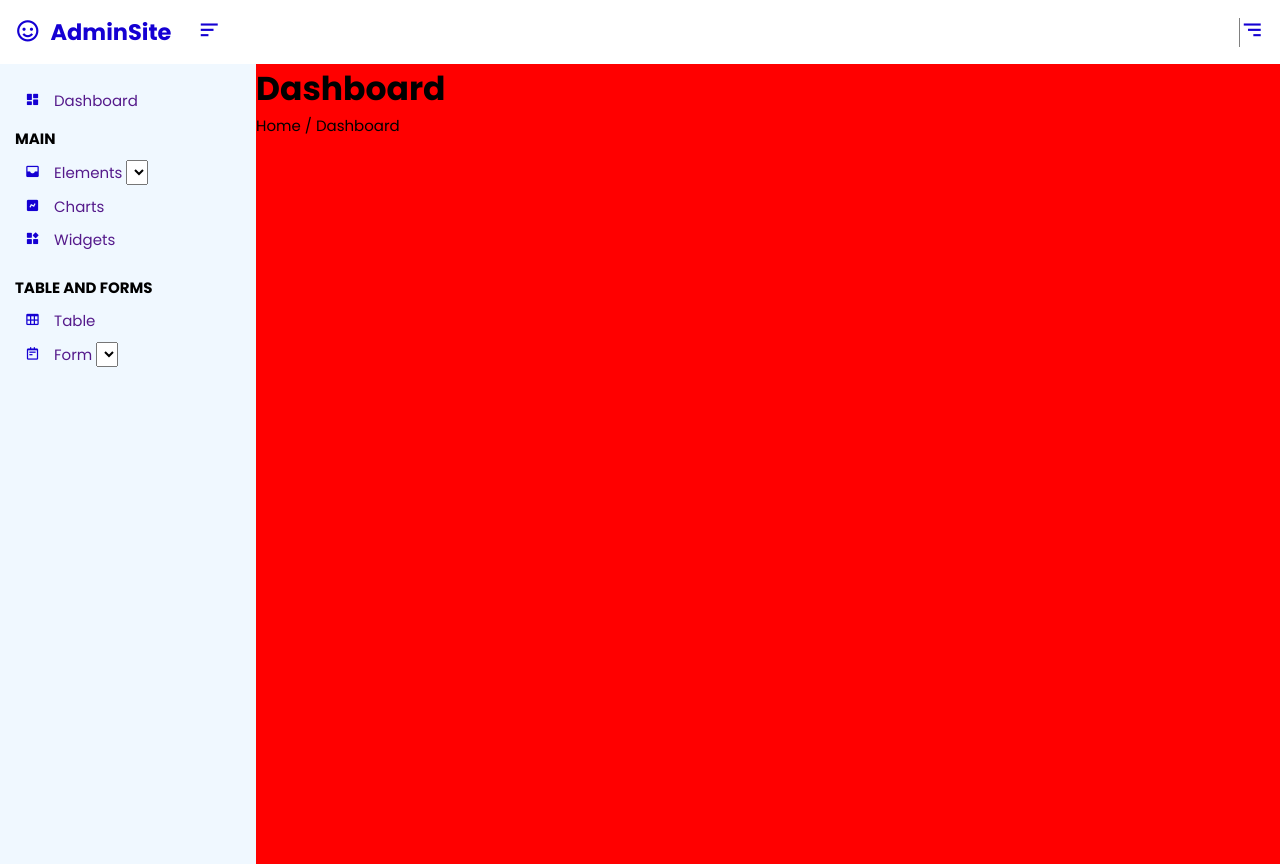
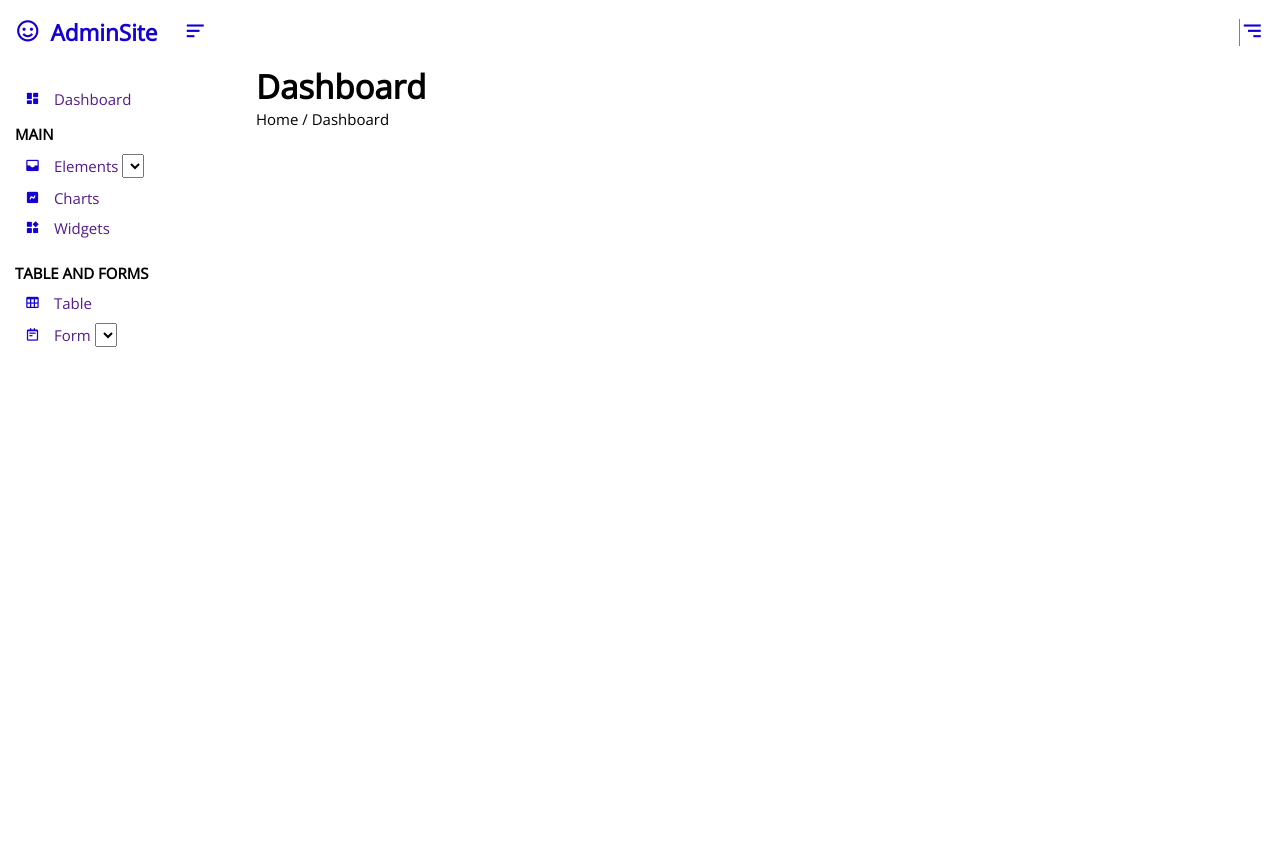
Before and after one commit to RobinsonMosqueraCubides/examenHtmlCss, a plain HTML site: page index.html in a window 1280 px wide. Drawn offline with nearby package versions, Linux system fonts and the light colour scheme.

Commit message:
style: :lipstick: Se configura la fuente
Se importa la fuente del programa

@CampusLands

```diff
--- a/css/style.css
+++ b/css/style.css
@@ -1,7 +1,7 @@
-@import url('https://fonts.googleapis.com/css2?family=Poppins:ital,wght@0,100;0,200;0,300;0,400;0,500;0,600;0,700;0,800;0,900;1,100;1,200;1,300;1,400;1,500;1,600;1,700;1,800;1,900&display=swap');
+@import url('https://fonts.googleapis.com/css?family=Open+Sans');
 
 *{
-    font-family: 'Poppins', sans-serif;
+    font-family: 'Open Sans', sans-serif;
     margin: 0;
     padding: 0;
     font-size: 15px;
@@ -65,7 +65,6 @@ main{
     display: flex;
     flex-direction: column;
     gap: 15px;
-    background-color: aliceblue;
 }
 .menu .principal{
     margin-left: 25px;
@@ -108,5 +107,4 @@ main{
 main{
     width: 100%;
     height: 100vh;
-    background-color: red;
 }
```
